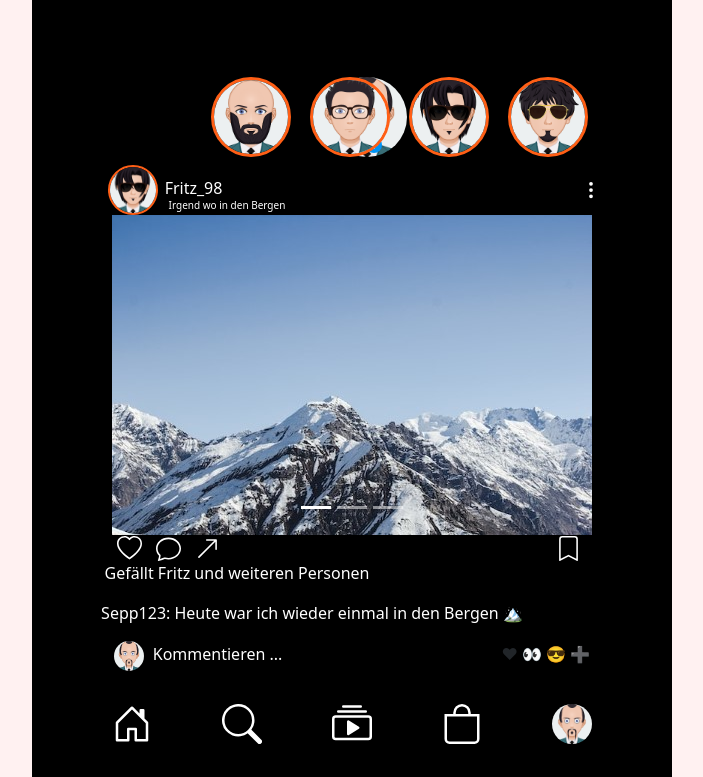
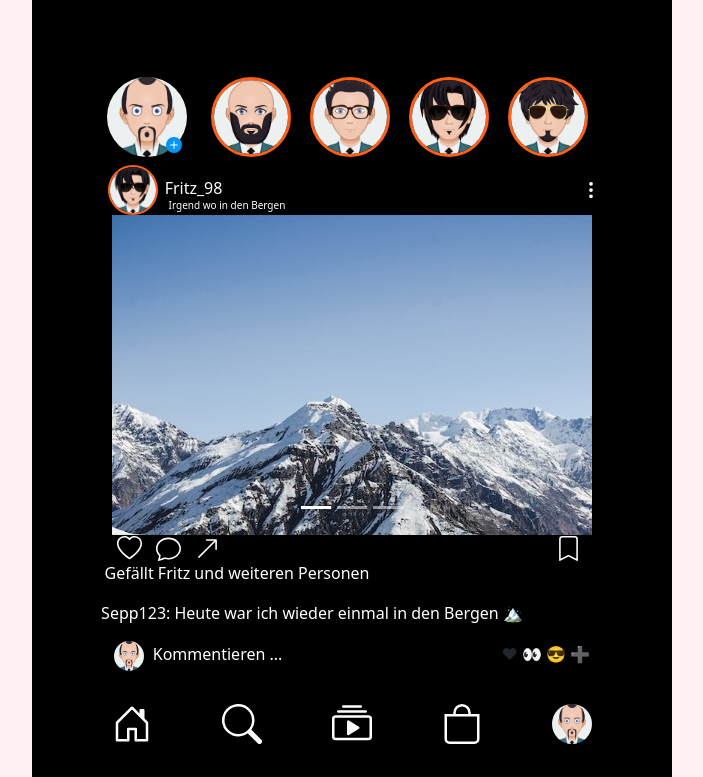
Before and after one commit to J4N06/Instagram, a plain HTML site: page index.html in a window 1280 px wide. Shown: the part 62-839 px from the top of the page, without its empty margins (288-991 px from the left). Drawn offline with nearby package versions, Linux system fonts and the light colour scheme.

Commit message:
11.8.2022

```diff
--- a/style.css
+++ b/style.css
@@ -6,13 +6,13 @@
 .ownstory {
     width: 80px;
     position: relative;
-    right: ;
+    right: 90;
     top: 80px;
 }
 
 .storyplus {
     position: absolute;
-    right: 10px;
+    right: 210px;
     top: 60px;
     background-color: rgb(0, 149, 246);
     border-radius: 50%;
@@ -22,9 +22,9 @@
 .avatar {
     width: 80px;
 
-
+    position: relative;
     right: 220px;
-    top: 80px;
+    top: 0px;
     border-radius: 50%;
     margin-left: 15px;
 
```
